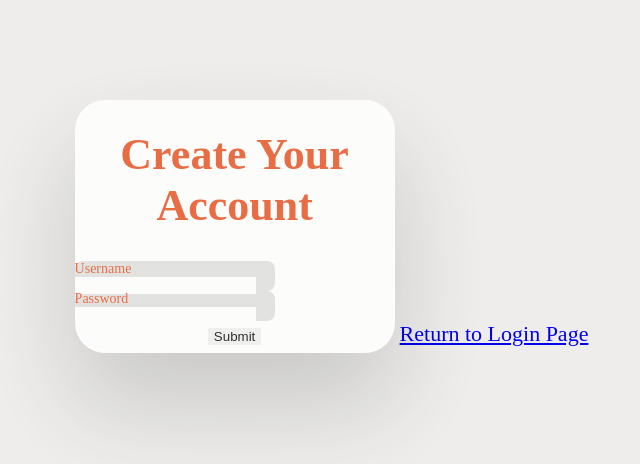
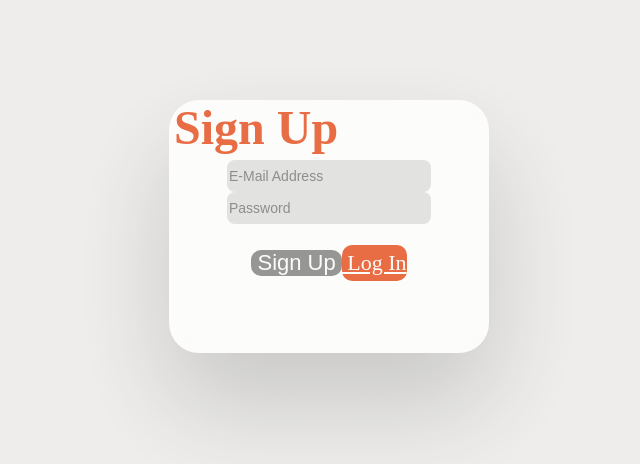
Before and after one commit to Wilder91/docket-frontend, a React (Create React App) app: page /signup in a window 1280 px wide. Shown: the top 464 px of the page, without its empty margins (311-951 px from the left). Built offline with nearby package versions, Linux system fonts and the light colour scheme; a web font is replaced by a local one.

Commit message:
removed duplicate signup fields

```diff
--- a/src/components/pages/add-project.js
+++ b/src/components/pages/add-project.js
@@ -1,5 +1,5 @@
 import React, { useState }  from 'react';
-import {NavLink} from 'react-router-dom';
+import {NavLink, useParams} from 'react-router-dom';
 
 
 
@@ -8,19 +8,21 @@ function ProjectForm() {
   const [date, setDate] = useState("");
   const [kind, setKind] = useState("");
   const [message, setMessage] = useState("");
+  const {userId} = useParams();
 
 
 
   let handleSubmit = async (e) => {
     e.preventDefault();
     try {
-      let res = await fetch("http://localhost:3000/projects", {
+      let res = await fetch(`http://localhost:3000/users/${localStorage.user_id}/projects`, {
         method: "POST",
         body: JSON.stringify({
 
           name: name,
           kind: kind,
-          date: date
+          date: date,
+          user_id: userId
         }),
         headers: {
           'Content-Type': 'application/json'
--- a/src/components/pages/milestones.js
+++ b/src/components/pages/milestones.js
@@ -16,6 +16,7 @@ class Milestones extends Component {
     render() {
 
         return (
+
             <div>
               <h1>{this.state.milestones.map(milestone=><li key={milestone.id}>{milestone.name} {milestone.description} {milestone.due_date }</li>)}</h1>
               <p>
--- a/src/components/pages/project.js
+++ b/src/components/pages/project.js
@@ -1,6 +1,6 @@
 import React, { useEffect, useState} from 'react'
 import { NavLink, useParams} from 'react-router-dom';
-
+import MilestoneForm from './add-milestone';
 
 
 function Project() {
@@ -38,8 +38,10 @@ function Project() {
      return (
             <div>
 
+
+            <div id= "milestone-list">
             <h1>Active Milestones</h1>
-        <ul>
+            <ul>
             {milestones.map(milestone => (<li key={milestone.id}>   <b>{milestone.name}</b> <br></br>  {milestone.description}<br></br> Due Date:{milestone.due_date} <br></br> <button onClick={() => {deleteMilestone(milestone.id)}}>Delete</button> </li>
           ))}
           <br></br>
@@ -50,6 +52,8 @@ function Project() {
           <NavLink to="/user">Return to Project List</NavLink>
 
         </ul>
+        </div>
+        <MilestoneForm />
 
 
 
--- a/src/components/pages/signup.js
+++ b/src/components/pages/signup.js
@@ -1,8 +1,41 @@
 import React from 'react';
-import {NavLink} from 'react-router-dom';
+
+
+import {useNavigate} from 'react-router-dom'
 
 
 function Signup() {
+  const [email, setEmail] = React.useState('');
+  const [password, setPassword] = React.useState('');
+  const navigate = useNavigate();
+  let handleSubmit = async (e) => {
+    e.preventDefault();
+    try {
+      let res = await fetch(`http://localhost:3000/users`, {
+        method: "POST",
+        body: JSON.stringify({
+          email: email,
+          password: password,
+        }),
+        headers: {
+          'Content-Type': 'application/json'
+         },
+      })
+
+
+      if (res.status === 200) {
+        setEmail("");
+        setPassword("");
+
+
+      }
+    } catch (err) {
+      console.log(err);
+    }
+    localStorage.email = email
+    localStorage.password= password
+    navigate('/user');
+  };
 
 
 
@@ -11,29 +44,35 @@ function Signup() {
 
 <div className="form-container">
 
-  <div className="vertical-center">
 
 
-     <form>
-     <h1>Create Your Account</h1>
-       <div className="input-container">
-         <label>Username </label>
-         <input type="text" name="uname" required />
 
-       </div>
-       <div className="input-container">
-         <label>Password </label>
-         <input type="password" name="pass" required />
+     <form onSubmit={handleSubmit}>
+      <h3>Sign Up</h3>
+     <input className = "input-container"
+        placeholder="E-Mail Address"
+          id="email"
+          type="text"
+          value={email}
+          onChange={(e) => setEmail(e.target.value)}
+        />
+       <div >
+        <input className = "input-container"
+          placeholder="Password"
+          id="password"
+          type="password"
+          value={password}
+          onChange={(e) => setPassword(e.target.value)}
+        />
+      </div>
+      <br />
+       <button type="submit" className="signup-button">Sign Up</button>
 
-       </div>
-       <div className="button-container">
-         <input type="submit" />
-       </div>
+       <a href="/" className="nice-button"> Log In</a>
+     </form>
 
-     </form>
-     <NavLink to='/'>Return to Login Page</NavLink>
 
-     </div>
+
 </div>
 
    )
--- a/src/components/pages/user.js
+++ b/src/components/pages/user.js
@@ -45,7 +45,7 @@ function User() {
 
     function findUser(users) {
 
-        console.log(users)
+
         users.forEach(user=> {
             if (localStorage.email === user.email) {
               localStorage.user_id = user.id
```
